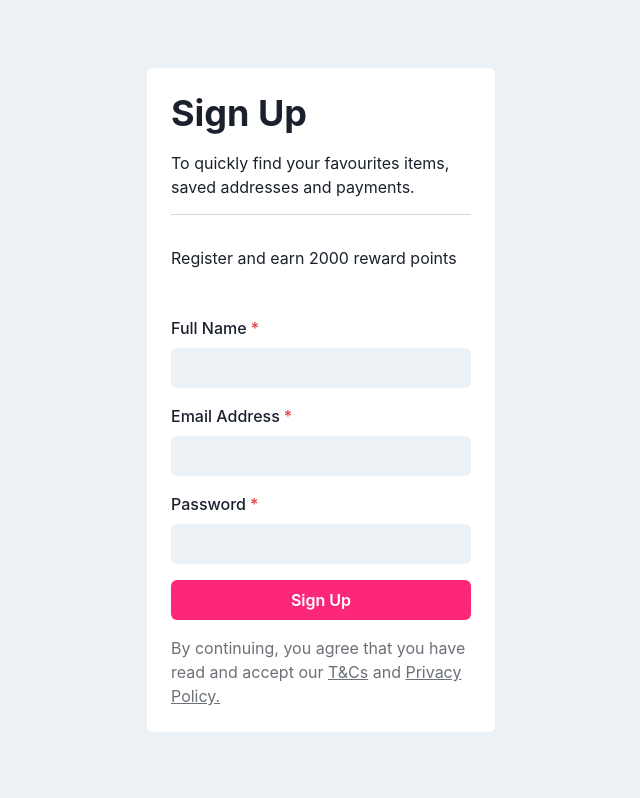
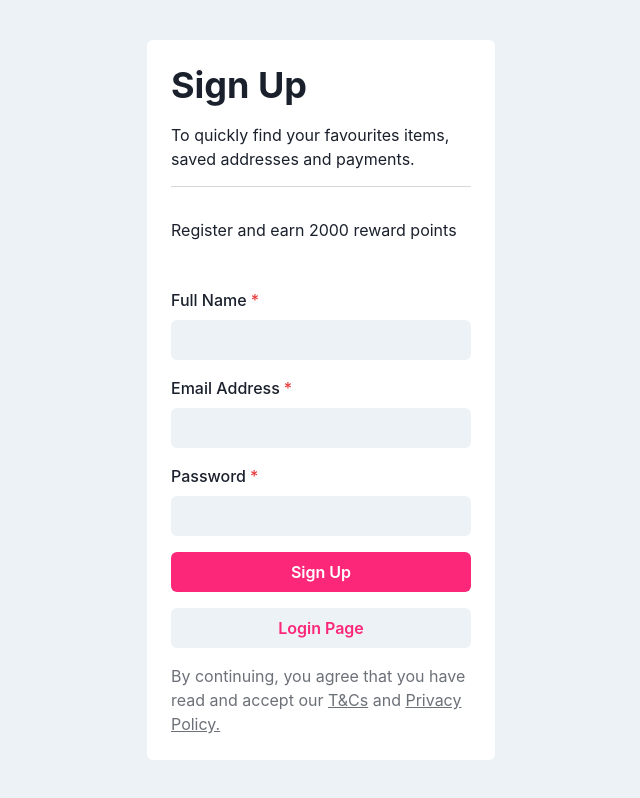
Before and after one commit to heyabrar/ShoppingParadise, a React (Create React App) app in the folder your-store-app/: page /signup in a window 1280 px wide. Shown: the whole page, without its empty margins (319-959 px from the left). Built offline with nearby package versions, Linux system fonts and the light colour scheme.

Commit message:
Added: Logout

```diff
--- a/your-store-app/src/Apurba/Pages/Login.jsx
+++ b/your-store-app/src/Apurba/Pages/Login.jsx
@@ -7,6 +7,7 @@ import {
   FormLabel,
   Heading,
   Input,
+  Link,
   Text,
   VStack,
 } from "@chakra-ui/react";
@@ -93,6 +94,19 @@ const Login = () => {
             >
               Log in
             </Button>
+            <Link
+              as={Button}
+              onClick={() => navigate("/signup")}
+              color={"#fc2779"}
+              variant='outline'
+              width='full'
+              _hover={{
+                bgColor: "#fc2779",
+                color: "white",
+              }}
+            >
+              Signup Page
+            </Link>
           </VStack>
         </form>
       </Box>
--- a/your-store-app/src/Apurba/Pages/SignUp.jsx
+++ b/your-store-app/src/Apurba/Pages/SignUp.jsx
@@ -8,6 +8,7 @@ import {
   Heading,
   Input,
   VStack,
+  Link,
 } from "@chakra-ui/react";
 import { useFormik } from "formik";
 import React from "react";
@@ -104,6 +105,19 @@ const SignUp = () => {
             >
               Sign Up
             </Button>
+            <Link
+              as={Button}
+              onClick={() => navigate("/login")}
+              color={"#fc2779"}
+              variant='outline'
+              width='full'
+              _hover={{
+                bgColor: "#fc2779",
+                color: "white",
+              }}
+            >
+              Login Page
+            </Link>
             <Text opacity={"0.64"}>
               By continuing, you agree that you have read and accept our{" "}
               <span style={{ textDecoration: "underline" }}>T&Cs</span> and{" "}
--- a/your-store-app/src/Apurba/components/myProfile/ProfileCard.jsx
+++ b/your-store-app/src/Apurba/components/myProfile/ProfileCard.jsx
@@ -13,7 +13,6 @@ import {
   ModalCloseButton,
   ModalContent,
   ModalFooter,
-  ModalHeader,
   ModalOverlay,
   Text,
   useDisclosure,
@@ -21,11 +20,14 @@ import {
 } from "@chakra-ui/react";
 import { BiPencil } from "react-icons/bi";
 import { FiArrowRight } from "react-icons/fi";
-import React from "react";
-import { TextField } from "@mui/material";
+import React, { useContext } from "react";
+import { AuthContext } from "../../context/AuthContext";
 
 const ProfileCard = () => {
   const { isOpen, onOpen, onClose } = useDisclosure();
+  const { user } = useContext(AuthContext);
+
+  console.log(user);
   return (
     <Flex
       bg={"white"}
@@ -58,14 +60,14 @@ const ProfileCard = () => {
                 <Image src='https://www.nykaa.com/assets/desktop/images/my_account/default_avatar.svg' />
                 <FormControl>
                   <FormLabel>Full Name</FormLabel>
-                  <Input placeholder='Full Name' />
+                  <Input placeholder={user.name} />
                 </FormControl>
                 <FormControl isDisabled>
                   <Input placeholder='Phone Number' />
                 </FormControl>
                 <FormControl isDisabled>
                   <FormLabel>Email</FormLabel>
-                  <Input value={"email@email.com"} />
+                  <Input value={user.email} />
                 </FormControl>
                 <FormControl>
                   <FormLabel>DOB</FormLabel>
@@ -85,9 +87,9 @@ const ProfileCard = () => {
           </ModalContent>
         </Modal>
 
-        <Heading size={"md"}>Full Name</Heading>
+        <Heading size={"md"}>{user.name}</Heading>
         <Text>
-          <span style={{ fontWeight: "600" }}>Email:</span> email@email.com{" "}
+          <span style={{ fontWeight: "600" }}>Email:</span> {user.email}{" "}
           <span
             style={{
               fontWeight: "bold",
--- a/your-store-app/src/Apurba/components/myProfile/ProfileNavigation.jsx
+++ b/your-store-app/src/Apurba/components/myProfile/ProfileNavigation.jsx
@@ -1,4 +1,4 @@
-import React from "react";
+import React, { useContext } from "react";
 import { NavLink } from "react-router-dom";
 import { CgProfile } from "react-icons/cg";
 import { IoWalletOutline } from "react-icons/io5";
@@ -6,8 +6,10 @@ import { FiTruck } from "react-icons/fi";
 import { AiFillCreditCard, AiFillHeart } from "react-icons/ai";
 import { CiLogout } from "react-icons/ci";
 import { Box, Button, Flex, Icon, Link, VStack } from "@chakra-ui/react";
+import { AuthContext } from "../../context/AuthContext";
 
 const ProfileNavigation = () => {
+  const { logout } = useContext(AuthContext);
   return (
     <Box bg={"white"} p={4}>
       <VStack alignItems={"flex-start"} gap={4} w={"200px"}>
@@ -92,8 +94,7 @@ const ProfileNavigation = () => {
           </Flex>
         </Link>
         <Link
-          as={NavLink}
-          to={"/logout"}
+          onClick={() => logout()}
           _activeLink={{
             color: "#fc2779",
             fontWeight: "bold",
--- a/your-store-app/src/Apurba/context/AuthContext.jsx
+++ b/your-store-app/src/Apurba/context/AuthContext.jsx
@@ -20,8 +20,15 @@ export const AuthContextComponent = ({ children }) => {
     return 1;
   };
 
+  const logout = () => {
+    localStorage.removeItem("currentUser");
+    setAuth(false);
+  };
+
   return (
-    <AuthContext.Provider value={{ isAuth, isAdmin, user, setCurrentUser }}>
+    <AuthContext.Provider
+      value={{ isAuth, isAdmin, user, setCurrentUser, logout }}
+    >
       {children}
     </AuthContext.Provider>
   );
```
